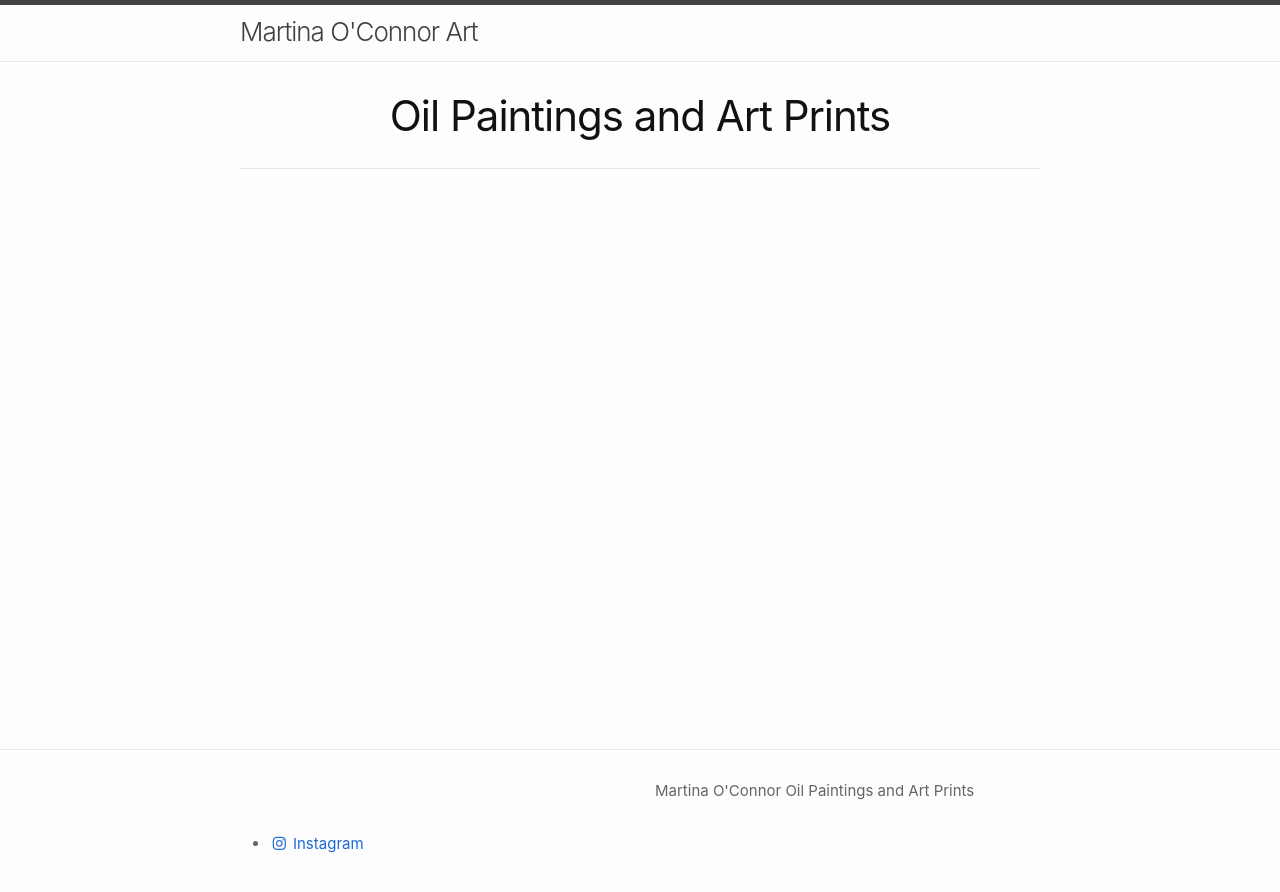
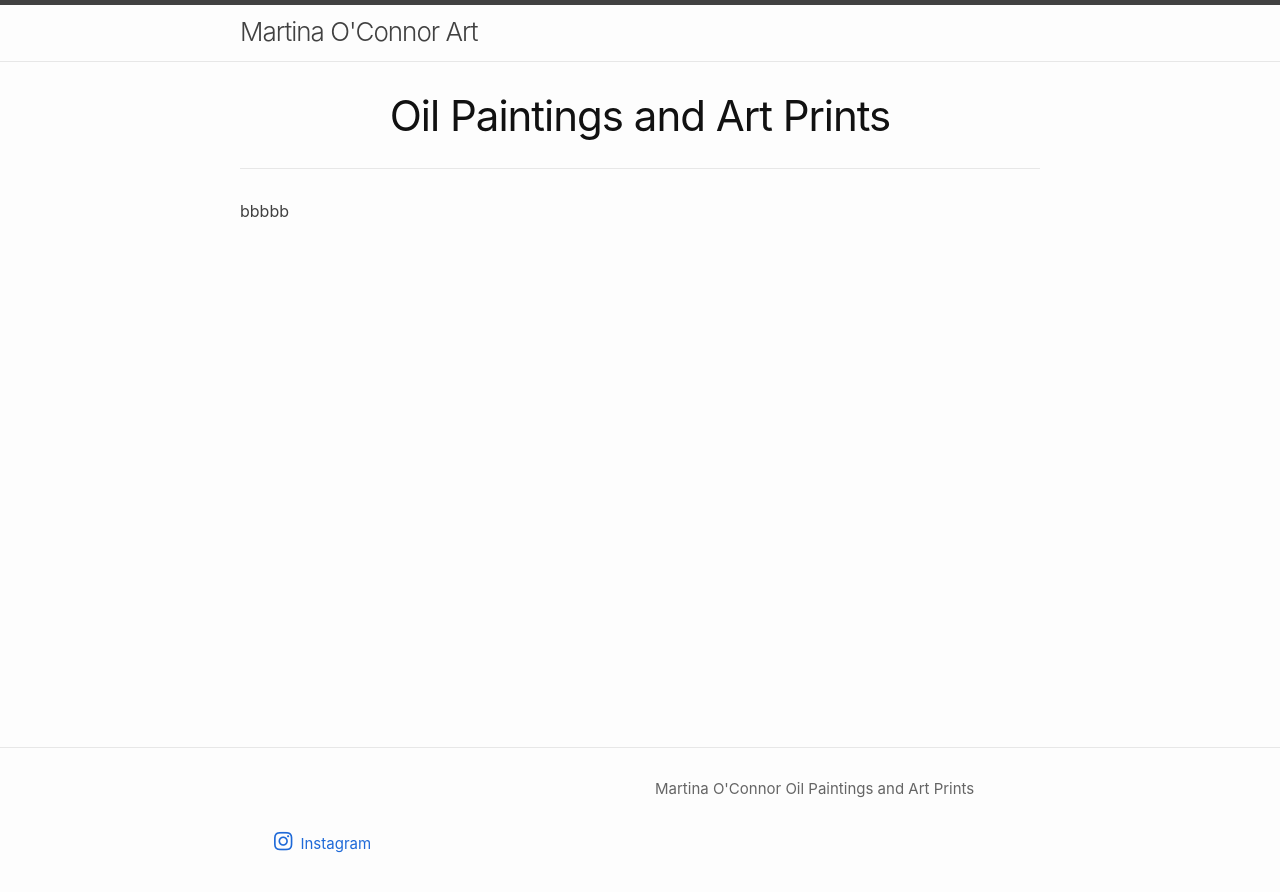
Before and after one commit to Cronoon/pwebsite, a Jekyll site: the page built from index.markdown, in a window 1280 px wide. Shown: the top 892 px of the page. Built offline with Jekyll 4.4.1, drawn with Linux system fonts in a browser that asks for light colours; nearby versions of some CDN libraries.

Commit message:
2025-10-05_11:26:03

```diff
--- a/_includes/social.html
+++ b/_includes/social.html
@@ -1,10 +1,10 @@
 <ul class="social-links">
   {%- for entry in site.minima.social_links -%}
-    <li>
+    <li style="list-style: none;">
       <a href="{{ entry.url }}" target="_blank" rel="noopener">
         {% assign name_lower = entry.name | downcase %}
         {% if name_lower == "instagram" %}
-          <i class="fab fa-instagram"></i>
+          <i style="font-size:140%" class="fab fa-instagram"></i>
         {% elsif name_lower == "twitter" %}
           <i class="fab fa-twitter"></i>
         {% elsif name_lower == "github" %}
--- a/_sass/minima/custom-styles.scss
+++ b/_sass/minima/custom-styles.scss
@@ -6,3 +6,6 @@
 .site-nav {
   display: none !important;
 }
+a:hover{
+    text-decoration: none;
+}
--- a/index.markdown
+++ b/index.markdown
@@ -6,3 +6,4 @@ layout: page
 title: Oil Paintings and Art Prints
 permalink: /
 ---
+bbbbb
```
